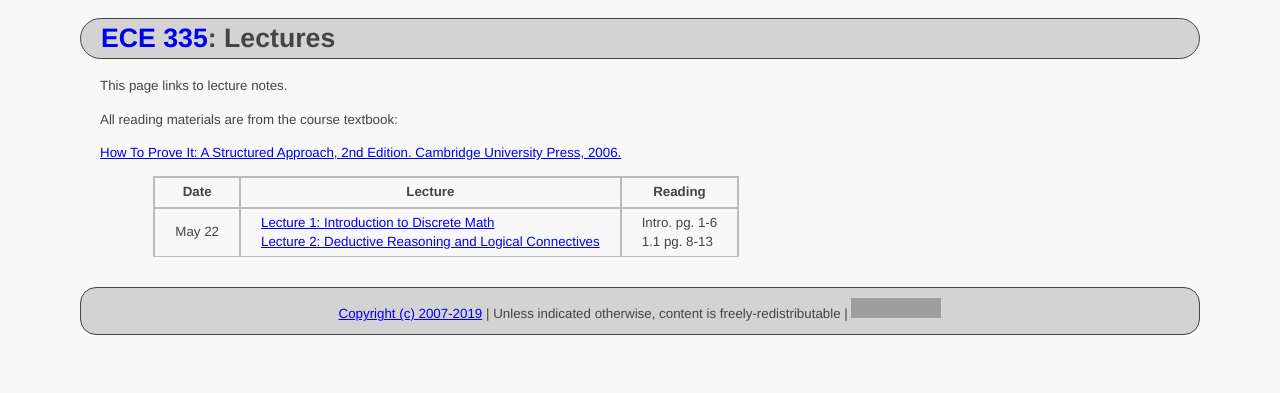
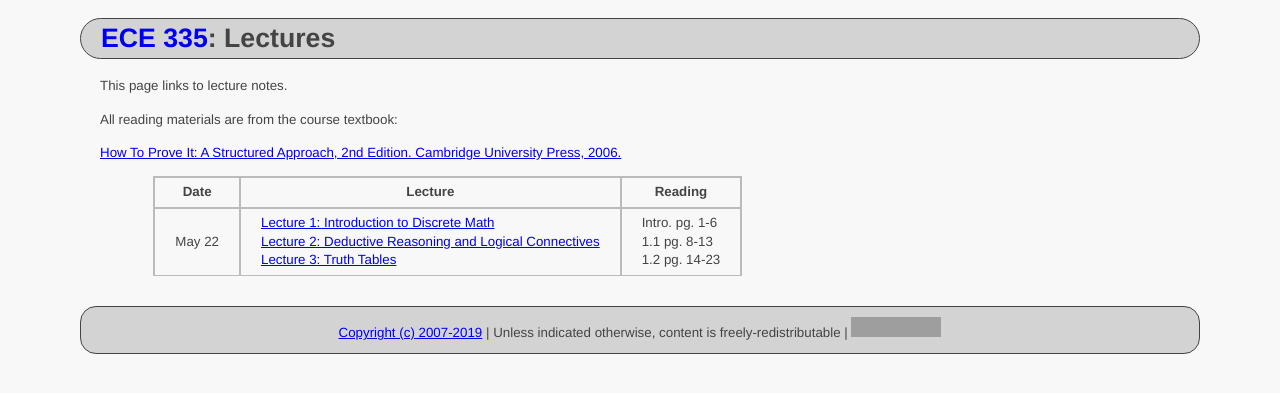
Before and after one commit to ycpcs/ece335-summer2019, a Jekyll site: the page built from lectures/index.md, in a window 1280 px wide. Shown: the top 393 px of the page. Built offline with Jekyll 4.4.1, drawn with Linux system fonts in a browser that asks for light colours; grey boxes are pictures that could not be loaded.

Commit message:
update index
update index

```diff
--- a/lectures/index.md
+++ b/lectures/index.md
@@ -13,4 +13,4 @@ Edition. Cambridge University Press,
 
 > Date | Lecture | Reading |
 > ---- | ------- | ------- |
-> May 22  | [Lecture 1: Introduction to Discrete Math](../lectures/lecture01.html) <br /> [Lecture 2: Deductive Reasoning and Logical Connectives](../lectures/lecture02.html) | Intro. pg. 1-6 <br /> 1.1 pg. 8-13 |
+> May 22  | [Lecture 1: Introduction to Discrete Math](../lectures/lecture01.html) <br /> [Lecture 2: Deductive Reasoning and Logical Connectives](../lectures/lecture02.html) <br /> [Lecture 3: Truth Tables](../lectures/lecture03.html) | Intro. pg. 1-6 <br /> 1.1 pg. 8-13 <br /> 1.2 pg. 14-23 |
```
